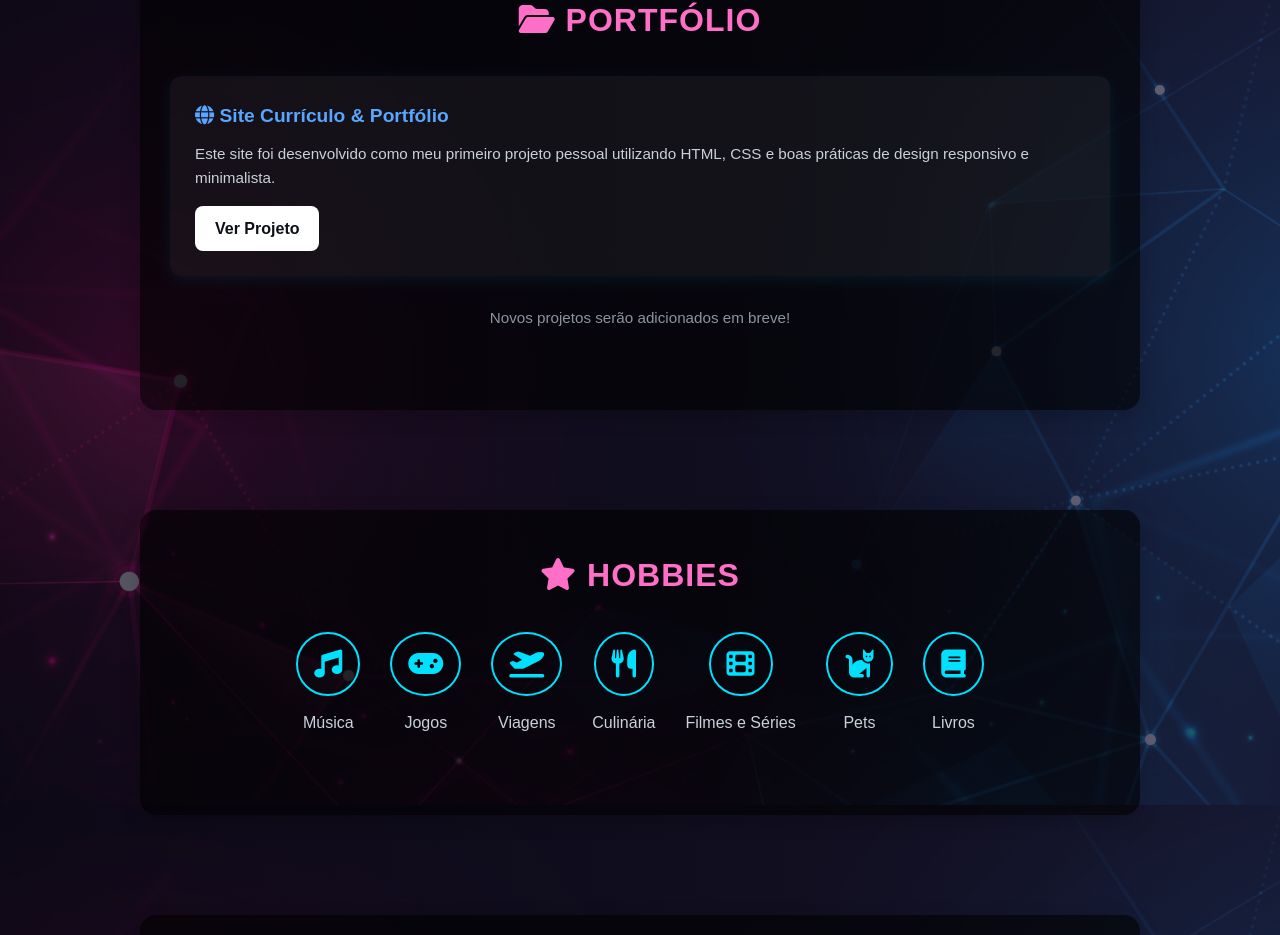
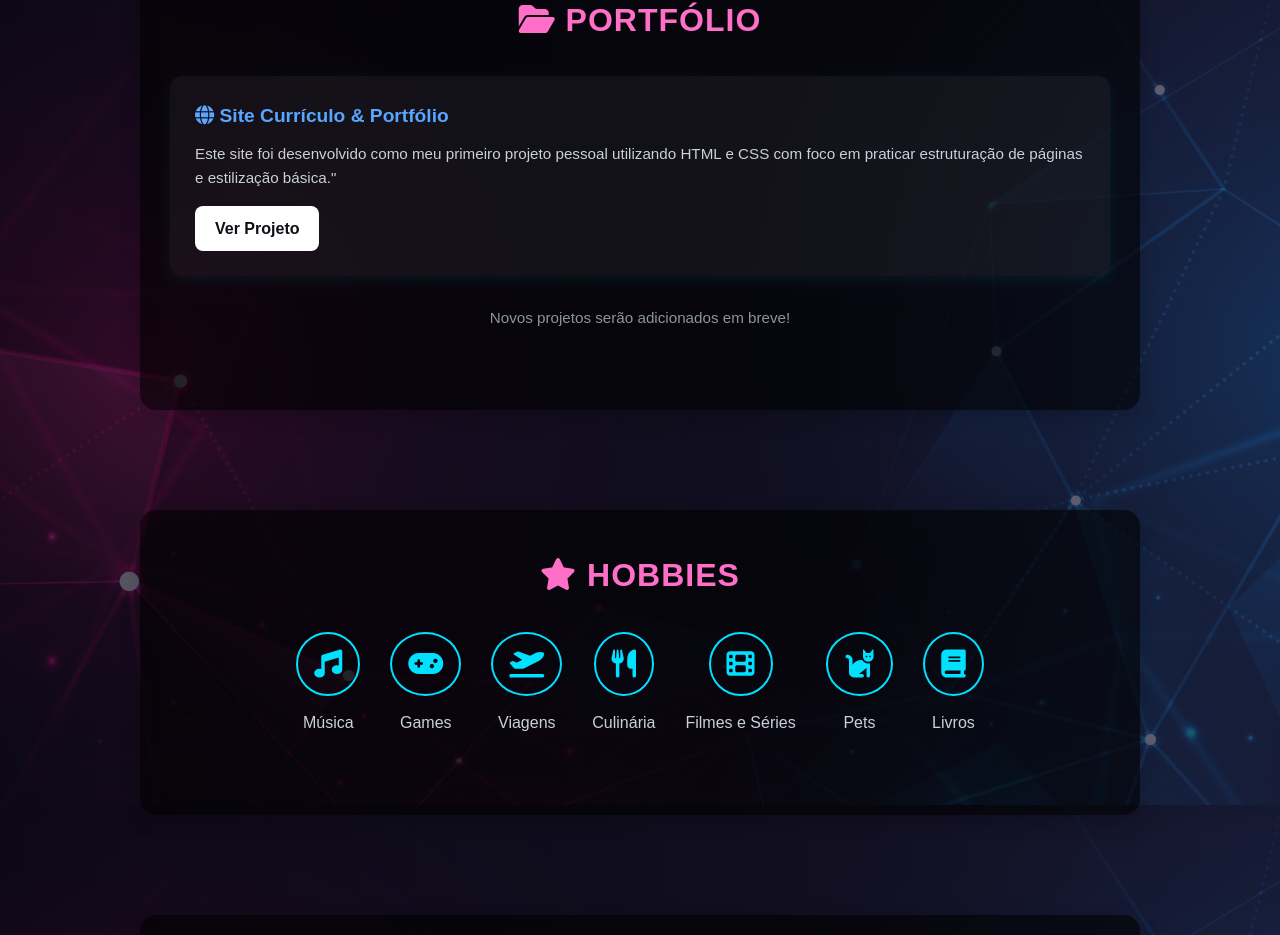
Before and after one commit to sarahalves93/webcurriculo, a plain HTML site: page index.html in a window 1280 px wide. Shown: the part 4314-5249 px from the top of the page. Drawn offline with nearby package versions, Linux system fonts and the light colour scheme.

Commit message:
Update index.html

```diff
--- a/index.html
+++ b/index.html
@@ -207,7 +207,7 @@
 
     <div class="portfolio-card">
       <h3><i class="fas fa-globe"></i> Site Currículo & Portfólio</h3>
-      <p>Este site foi desenvolvido como meu primeiro projeto pessoal utilizando HTML, CSS e boas práticas de design responsivo e minimalista.</p>
+      <p>Este site foi desenvolvido como meu primeiro projeto pessoal utilizando HTML e CSS com foco em praticar estruturação de páginas e estilização básica."</p>
       <a href="#" class="portfolio-btn" target="_blank">Ver Projeto</a>
     </div>
 
@@ -236,7 +236,7 @@
     </div>
     <div class="interesse">
       <i class="fas fa-gamepad"></i>
-      <span>Jogos</span>
+      <span>Games</span>
     </div>
     <div class="interesse">
       <i class="fas fa-plane-departure"></i>
```
